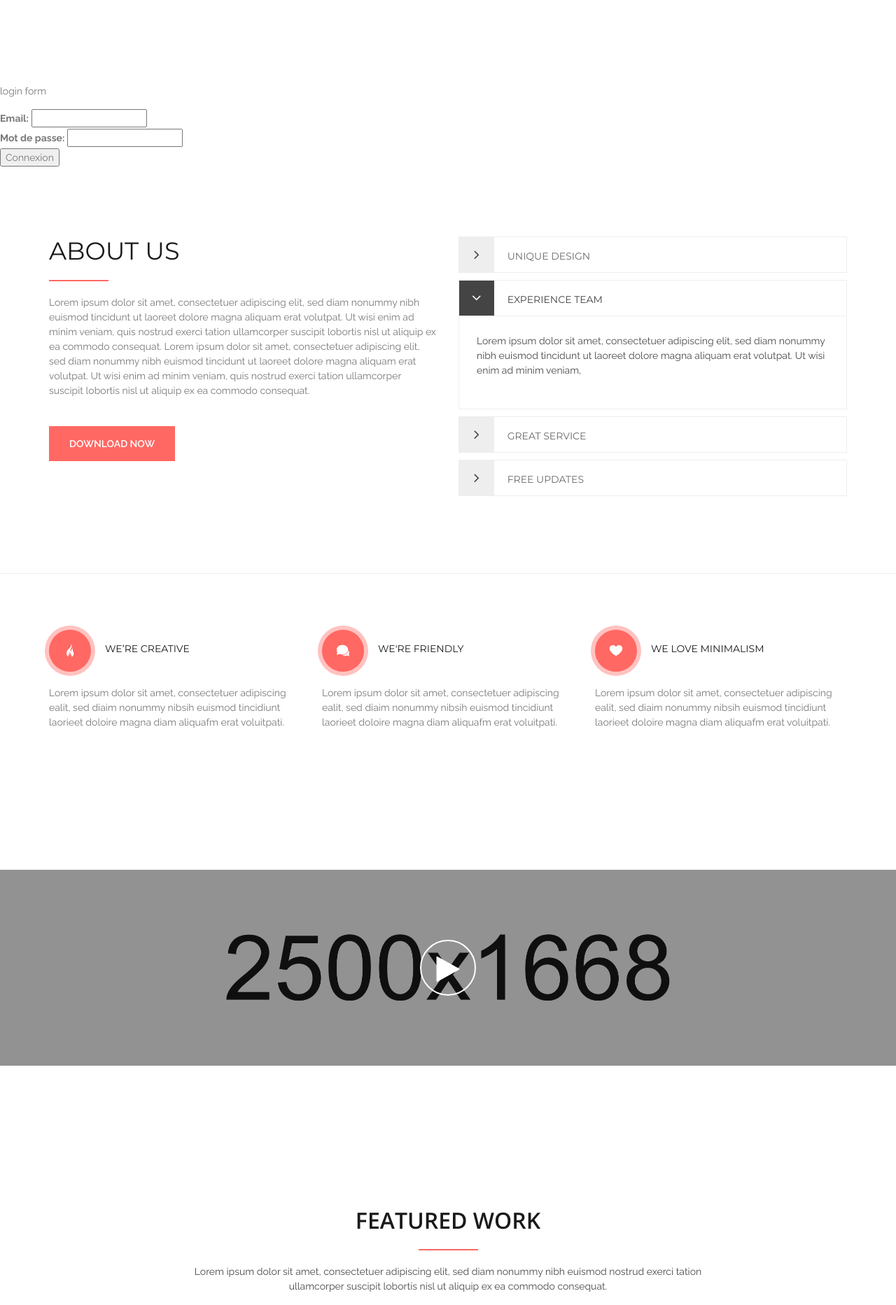
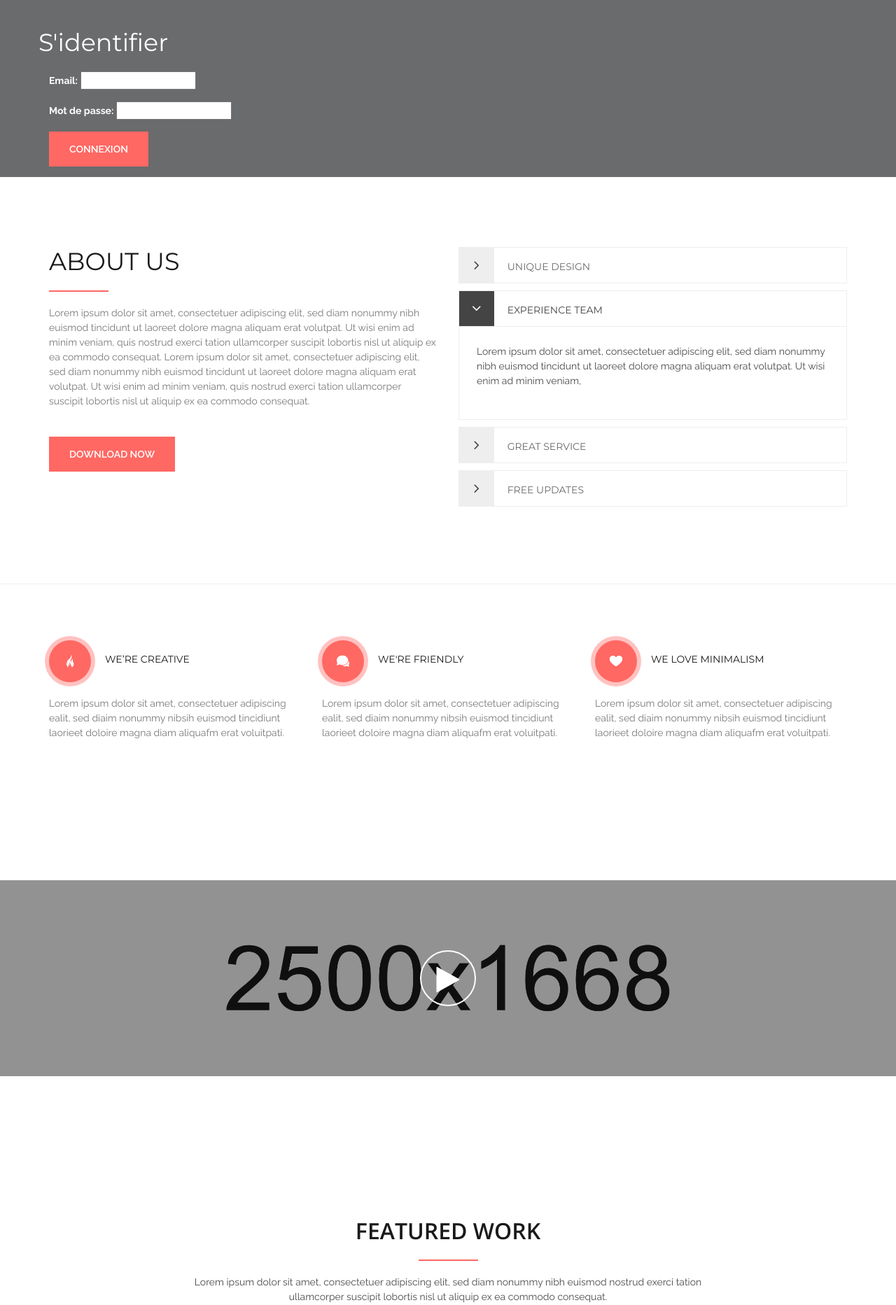
Before and after one commit to Ma77hieu/phpBlog, a PHP site: template Templates/login.html.twig in a window 1280 px wide. Shown: the part 80-1945 px from the top of the page at 70% size. Run offline with PHP 8.4, Linux system fonts and the light colour scheme; the template is opened without the code that fills it, so the values that code supplies are empty; some libraries are stand-ins or nearby versions; some web fonts are replaced.

Commit message:
front for login and user feedback improved

```diff
--- a/Templates/index.html.twig
+++ b/Templates/index.html.twig
@@ -163,8 +163,8 @@
             </nav>
 
 
-            <!--Home Sections-->
-            <section style="margin-top:200px;">
+            <!--Following div is to ensure content is not displayed behind topbar menu-->
+            <div style="margin-top:80px;">
             {% if userFeedbacks | length %}
                 {% block user_feedback %}
                     <p>{{ userFeedbacks.text }} {{ userFeedbacks.type }}</p>
--- a/Templates/login.html.twig
+++ b/Templates/login.html.twig
@@ -1,18 +1,26 @@
 {% extends "index.html.twig" %}
 
 {% block login %}
-    <p>login form</p>
+    <section id="contact" class="contact bg-mega fix">
+        <div class="container">
+            <div class="row">
+                <div class="main_contact m-top-40 text-white">
+                    <h2 class="text-white m-bottom-20">S'identifier</h2>
                     <form action="login" method="post" class="login-form">
-            <div class="login-input">
+                        <div class="form-group col-sm-12">
                             <label for="email">Email: </label>
-                <input type="email" name="email" id="email" required />
+                            <input type="email" name="email" id="email" required/>
                         </div>
-            <div class="login-input">
+                        <div class="form-group col-sm-12">
                             <label for="password">Mot de passe: </label>
-                <input type="text" name="password" id="password" required />
+                            <input type="text" name="password" id="password" required/>
                         </div>
-            <div class="form-example">
-                <input type="submit" value="Connexion" />
+                        <div class="form-group m-l-15">
+                            <input class="btn btn-primary" type="submit" value="Connexion"/>
                         </div>
                     </form>
+                </div>
+            </div>
+        </div>
+    </section>
 {% endblock %}
--- a/Templates/userFeedback.html.twig
+++ b/Templates/userFeedback.html.twig
@@ -3,7 +3,7 @@
     {% for feedback in userFeedbacks %}
         {#{% for message in message.type %}#}
         {% if feedback.type=='error' %}
-            {% set feedback_class = 'feedback_error' %}
+            {% set feedback_class = 'alert alert-danger' %}
             {% set feedback_type = 'ERREUR: ' %}
         {% endif %}
         {% if feedback.type=='warning' %}
@@ -11,10 +11,10 @@
             {% set feedback_type = 'Attention: ' %}
         {% endif %}
         {% if feedback.type=='success' %}
-            {% set feedback_class = 'feedback_success' %}
+            {% set feedback_class = 'alert alert-success' %}
             {% set feedback_type = 'Succès: ' %}
         {% endif %}
         {#{% endfor %}#}
-    <p class="{{ feedback_class }}"> {{ feedback_type }}{{ feedback.text }}</p>
+    <div class="{{ feedback_class }}" role="alert"> {{ feedback_type }}{{ feedback.text }}</div>
     {% endfor %}
 {% endblock %}
--- a/Templates/usersList.html.twig
+++ b/Templates/usersList.html.twig
@@ -2,7 +2,7 @@
 
 {% block usersList %}
     <section>
-        <div class="container">
+        <div class="container" style="margin-top:80px;">
         <h1>Liste des utilisateurs</h1>
         <div class="row">
 
```
Lines whose indentation alone changed are shown as unchanged.
